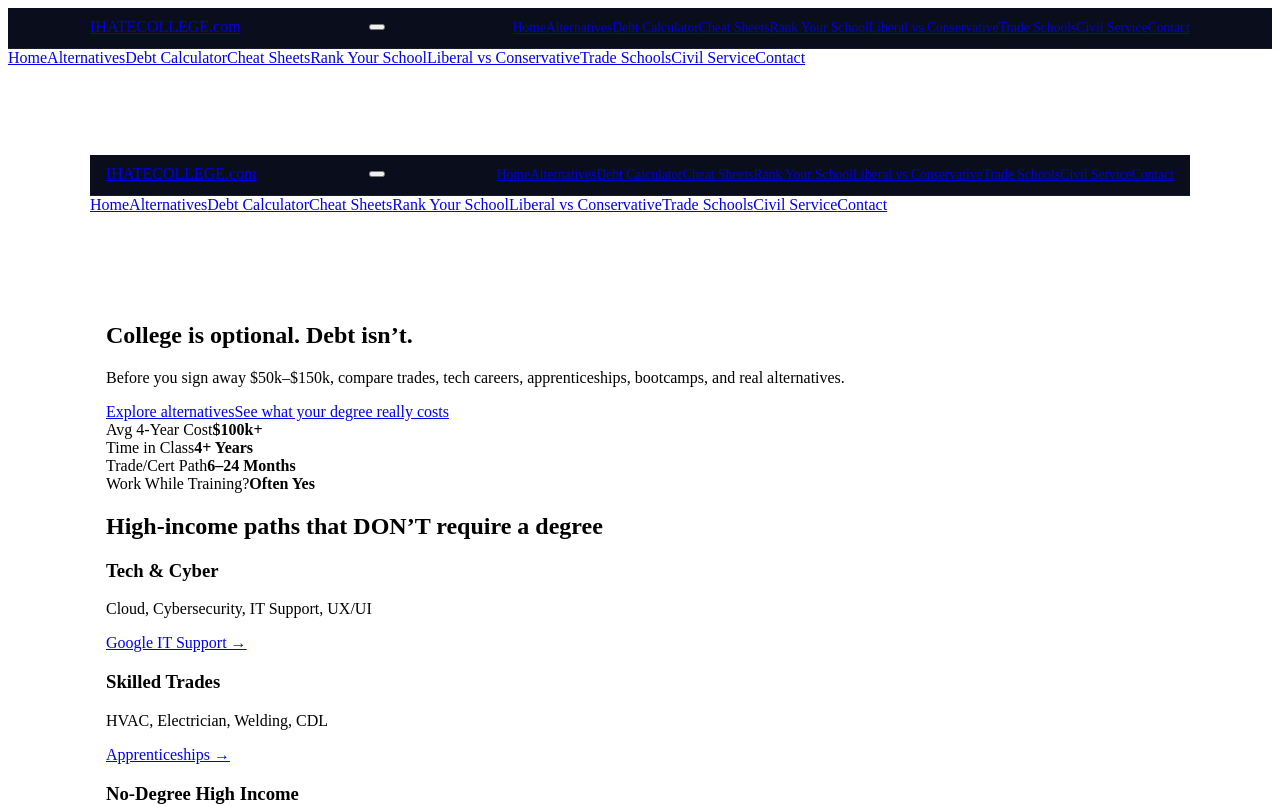
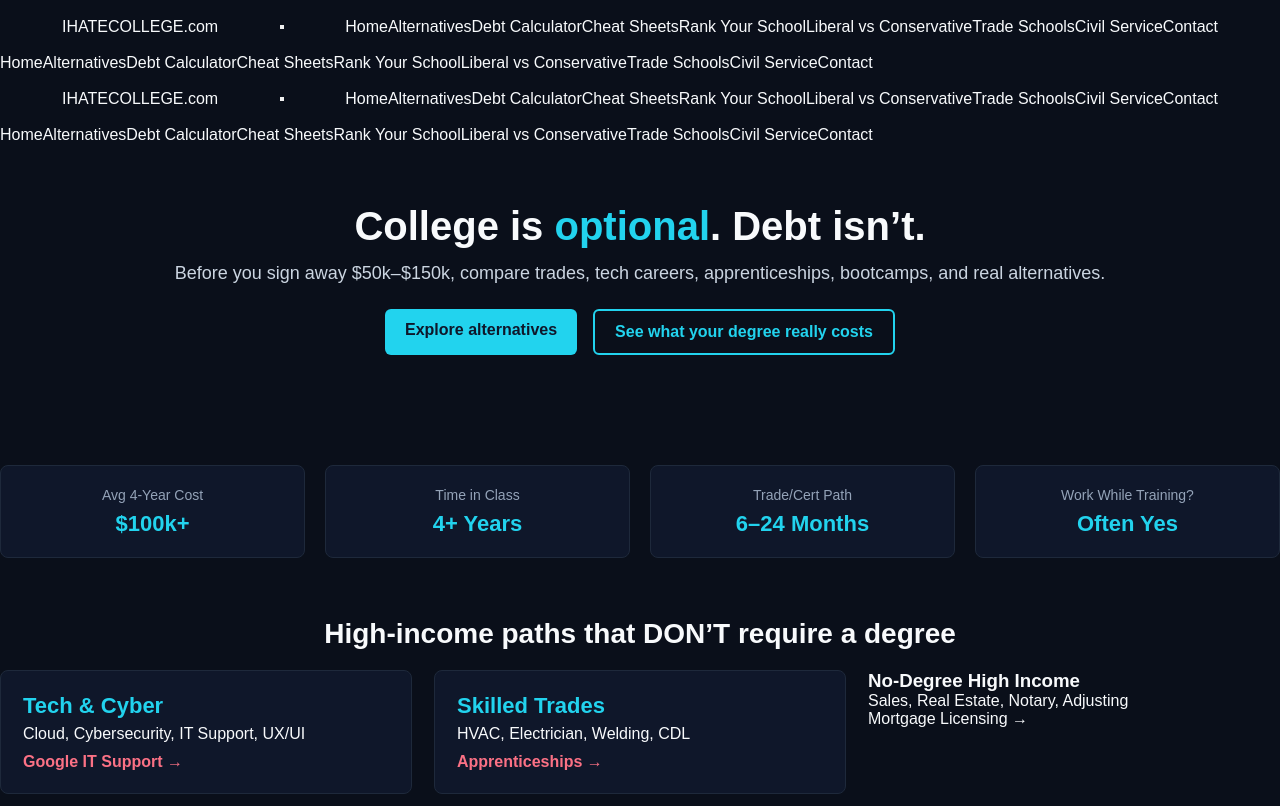
Before and after one commit to placebetsai/Ihatecollege, a Next.js app: page / in a window 1280 px wide. Shown: the top 806 px of the page. Built offline with nearby package versions, Linux system fonts and the light colour scheme.

Commit message:
Update globals.css

```diff
--- a/styles/globals.css
+++ b/styles/globals.css
@@ -1,209 +1,296 @@
-/* layout */
-.page-wrapper {
-  min-height: 100vh;
-  background: radial-gradient(circle at top left, #141b2b 0, #050712 55%, #020308 100%);
-  color: #f5f5ff;
+/* ===== GLOBAL RESET ===== */
+* {
+  margin: 0;
+  padding: 0;
+  box-sizing: border-box;
 }
 
-.site-header {
+html, body {
+  background: #0a0f1a;
+  color: #f8fafc;
+  font-family: Arial, sans-serif;
+  overflow-x: hidden;
+}
+
+a {
+  color: inherit;
+  text-decoration: none;
+}
+
+.site-main {
+  padding: 40px 20px;
+  max-width: 1200px;
+  margin: auto;
+}
+
+/* ===== NAVBAR ===== */
+.navbar {
+  width: 100%;
+  background: #020617;
+  border-bottom: 1px solid #1e293b;
   position: sticky;
   top: 0;
-  z-index: 50;
-  backdrop-filter: blur(16px);
-  background: rgba(3, 6, 20, 0.94);
-  border-bottom: 1px solid rgba(255, 255, 255, 0.06);
-}
-
-.page-main {
-  max-width: 1100px;
-  margin: 0 auto;
-  padding: 90px 16px 40px; /* space for sticky header */
-}
-
-/* navbar */
-.nav-shell {
-  width: 100%;
+  z-index: 2000;
 }
 
 .nav-inner {
-  max-width: 1100px;
-  margin: 0 auto;
-  padding: 10px 16px 12px;
+  max-width: 1200px;
+  margin: auto;
+  padding: 18px 22px;
   display: flex;
-  flex-direction: column;
-  gap: 10px;
+  justify-content: space-between;
+  align-items: center;
 }
 
-.nav-logo {
+.logo {
+  font-size: 27px;
+  font-weight: 900;
+  letter-spacing: 0.5px;
+  color: #22d3ee;
+}
+
+.logo .dotcom {
+  color: #fb7185;
+  margin-left: 3px;
+}
+
+.nav-links {
   display: flex;
-  align-items: baseline;
-  gap: 8px;
-  letter-spacing: 0.14em;
+  gap: 24px;
+}
+
+.nav-links a {
+  font-size: 16px;
+  color: #e2e8f0;
+  transition: 0.2s;
+}
+
+.nav-links a:hover,
+.nav-links .active {
+  color: #22d3ee;
+}
+
+/* ===== HAMBURGER ===== */
+.hamburger {
+  display: none;
+  flex-direction: column;
+  gap: 5px;
+  background: none;
+  border: none;
+  cursor: pointer;
+}
+
+.bar {
+  width: 25px;
+  height: 3px;
+  background: #e2e8f0;
+  transition: 0.3s;
+}
+
+.bar.open:nth-child(1) {
+  transform: translateY(8px) rotate(45deg);
+}
+
+.bar.open:nth-child(2) {
+  opacity: 0;
+}
+
+.bar.open:nth-child(3) {
+  transform: translateY(-8px) rotate(-45deg);
+}
+
+/* ===== MOBILE MENU ===== */
+@media (max-width: 850px) {
+  .hamburger {
+    display: flex;
+  }
+
+  .nav-links {
+    position: absolute;
+    top: 75px;
+    left: 0;
+    right: 0;
+    flex-direction: column;
+    background: #0f172a;
+    border-top: 1px solid #1e293b;
+    padding: 20px;
+    gap: 15px;
+    transform: translateY(-140%);
+    opacity: 0;
+    pointer-events: none;
+    transition: 0.35s ease;
+  }
+
+  .nav-links.open {
+    transform: translateY(0);
+    opacity: 1;
+    pointer-events: auto;
+  }
+
+  .nav-links a {
+    font-size: 18px;
+    padding: 6px 0;
+  }
+}
+
+/* ===== HERO SECTION ===== */
+.hero {
+  text-align: center;
+  padding: 60px 20px;
+}
+
+.hero h1 {
+  font-size: 40px;
+  font-weight: 800;
+}
+
+.highlight {
+  color: #22d3ee;
+}
+
+.sub {
+  margin-top: 14px;
+  font-size: 18px;
+  color: #cbd5e1;
+}
+
+.hero-buttons {
+  margin-top: 25px;
+  display: flex;
+  gap: 16px;
+  justify-content: center;
+}
+
+.btn-primary {
+  background: #22d3ee;
+  padding: 12px 20px;
+  border-radius: 6px;
+  color: #0f172a;
   font-weight: 700;
 }
 
-.nav-logo-main {
-  font-size: 0.9rem;
-}
-
-.nav-logo-pill {
-  font-size: 0.7rem;
-  padding: 2px 10px;
-  border-radius: 999px;
-  border: 1px solid rgba(255, 255, 255, 0.32);
-}
-
-/* scrollable links on mobile */
-.nav-links {
-  display: flex;
-  gap: 18px;
-  overflow-x: auto;
-  padding-bottom: 4px;
-  scrollbar-width: none;
-}
-
-.nav-links::-webkit-scrollbar {
-  display: none;
-}
-
-.nav-link-wrap {
-  text-decoration: none;
-  white-space: nowrap;
-}
-
-.nav-link {
-  font-size: 0.85rem;
-  opacity: 0.9;
-  transition: color 0.2s ease, opacity 0.2s ease, border-color 0.2s ease;
-  border-bottom: 2px solid transparent;
-  padding-bottom: 4px;
-}
-
-.nav-link:hover {
-  opacity: 1;
-}
-
-.nav-link-active {
-  color: #ffdd57;
-  border-bottom-color: #ffdd57;
-}
-
-/* wider screens: tighter nav */
-@media (min-width: 768px) {
-  .nav-inner {
-    flex-direction: row;
-    align-items: center;
-    justify-content: space-between;
-  }
-
-  .nav-links {
-    justify-content: flex-end;
-    overflow-x: visible;
-  }
-}
-/* ===== IHateCollege layout ===== */
-
-.page-wrapper {
-  min-height: 100vh;
-  background: radial-gradient(circle at top left, #141b2b 0, #050712 55%, #020308 100%);
-  color: #f5f5ff;
-}
-
-.site-header {
-  position: sticky;
-  top: 0;
-  z-index: 50;
-  backdrop-filter: blur(18px);
-  background: rgba(3, 6, 20, 0.97);
-  border-bottom: 1px solid rgba(255, 255, 255, 0.06);
-}
-
-.page-main {
-  max-width: 1100px;
-  margin: 0 auto;
-  padding: 88px 16px 40px;
-}
-
-/* ===== IHateCollege navbar ===== */
-
-.ihc-nav {
-  width: 100%;
-}
-
-.ihc-nav-inner {
-  max-width: 1100px;
-  margin: 0 auto;
-  padding: 12px 16px 10px;
-  display: flex;
-  flex-direction: column;
-  gap: 10px;
-}
-
-.ihc-logo {
-  display: flex;
-  align-items: baseline;
-  gap: 8px;
-  letter-spacing: 0.14em;
+.btn-outline {
+  border: 2px solid #22d3ee;
+  padding: 12px 20px;
+  border-radius: 6px;
+  color: #22d3ee;
   font-weight: 700;
 }
 
-.ihc-logo-main {
-  font-size: 0.9rem;
+/* ===== STATS SECTION ===== */
+.stats {
+  display: grid;
+  grid-template-columns: repeat(4, 1fr);
+  margin-top: 50px;
+  gap: 20px;
 }
 
-.ihc-logo-pill {
-  font-size: 0.7rem;
-  padding: 2px 10px;
-  border-radius: 999px;
-  border: 1px solid rgba(255, 255, 255, 0.32);
+.stat {
+  background: #0f172a;
+  padding: 20px;
+  border-radius: 8px;
+  text-align: center;
+  border: 1px solid #1e293b;
 }
 
-/* scrollable nav on mobile */
-.ihc-links {
-  display: flex;
-  gap: 18px;
-  overflow-x: auto;
-  padding-bottom: 4px;
-  scrollbar-width: none;
+.stat span {
+  color: #94a3b8;
+  font-size: 14px;
 }
 
-.ihc-links::-webkit-scrollbar {
-  display: none;
+.stat strong {
+  margin-top: 7px;
+  display: block;
+  font-size: 22px;
+  color: #22d3ee;
 }
 
-.ihc-link-wrap {
-  text-decoration: none;
-  white-space: nowrap;
+/* ===== PATH CARDS ===== */
+.paths h2 {
+  margin-top: 60px;
+  margin-bottom: 20px;
+  text-align: center;
+  font-size: 28px;
 }
 
-.ihc-link {
-  font-size: 0.86rem;
-  color: #f5f5ff;
-  opacity: 0.8;
-  border-bottom: 2px solid transparent;
-  padding-bottom: 4px;
-  transition: color 0.2s ease, opacity 0.2s ease, border-color 0.2s ease;
+.card-grid {
+  display: grid;
+  grid-template-columns: repeat(3, 1fr);
+  gap: 22px;
 }
 
-.ihc-link:hover {
-  opacity: 1;
+.card {
+  background: #0f172a;
+  padding: 22px;
+  border-radius: 8px;
+  border: 1px solid #1e293b;
+  transition: 0.25s;
 }
 
-.ihc-link--active {
-  color: #ffdd57;
-  border-bottom-color: #ffdd57;
+.card:hover {
+  transform: translateY(-4px);
+  border-color: #22d3ee;
 }
 
-/* desktop tweaks */
-@media (min-width: 768px) {
-  .ihc-nav-inner {
-    flex-direction: row;
-    align-items: center;
-    justify-content: space-between;
-  }
+.card h3 {
+  margin-bottom: 6px;
+  font-size: 22px;
+  color: #22d3ee;
+}
 
-  .ihc-links {
-    justify-content: flex-end;
-    overflow-x: visible;
-  }
+.card a {
+  display: block;
+  margin-top: 10px;
+  color: #fb7185;
+  font-weight: 600;
 }
+
+/* ===== STORIES ===== */
+.stories {
+  margin-top: 50px;
+  text-align: center;
+}
+
+.story {
+  background: #0f172a;
+  margin-top: 15px;
+  padding: 15px;
+  border-left: 4px solid #22d3ee;
+  font-style: italic;
+}
+
+/* ===== CHOOSE YOUR PATH ===== */
+.choose {
+  margin-top: 60px;
+}
+
+.choose-grid {
+  margin-top: 20px;
+  display: flex;
+  justify-content: center;
+  gap: 20px;
+  flex-wrap: wrap;
+}
+
+.choose-btn {
+  background: #22d3ee;
+  color: #0f172a;
+  padding: 12px 24px;
+  border-radius: 6px;
+  font-weight: 700;
+  transition: 0.22s;
+}
+
+.choose-btn:hover {
+  background: #0ea5e9;
+}
+
+/* ===== FOOTER ===== */
+.footer {
+  margin-top: 60px;
+  padding: 30px;
+  text-align: center;
+  background: #020617;
+  border-top: 1px solid #1e293b;
+  color: #94a3b8;
+}
```
